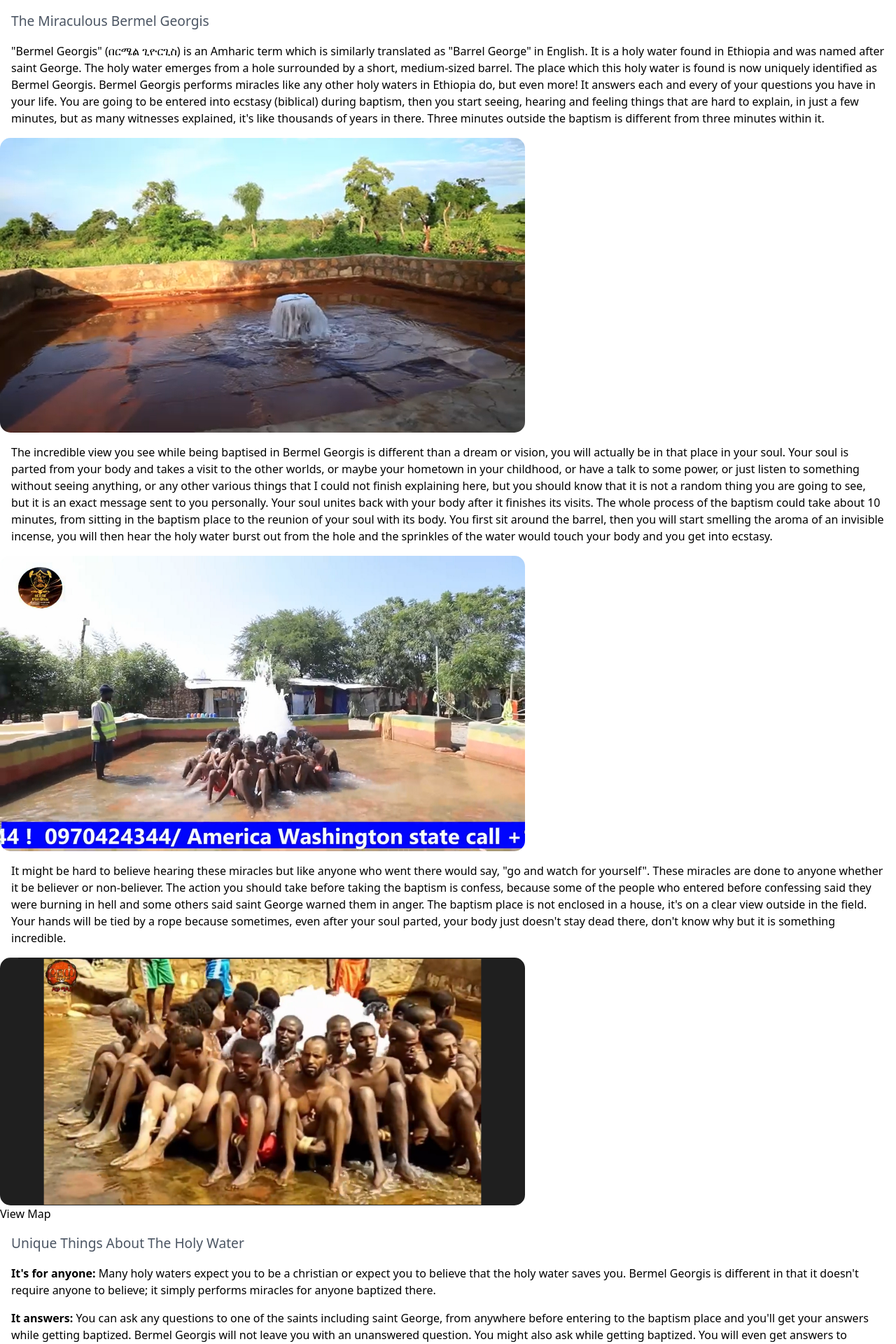
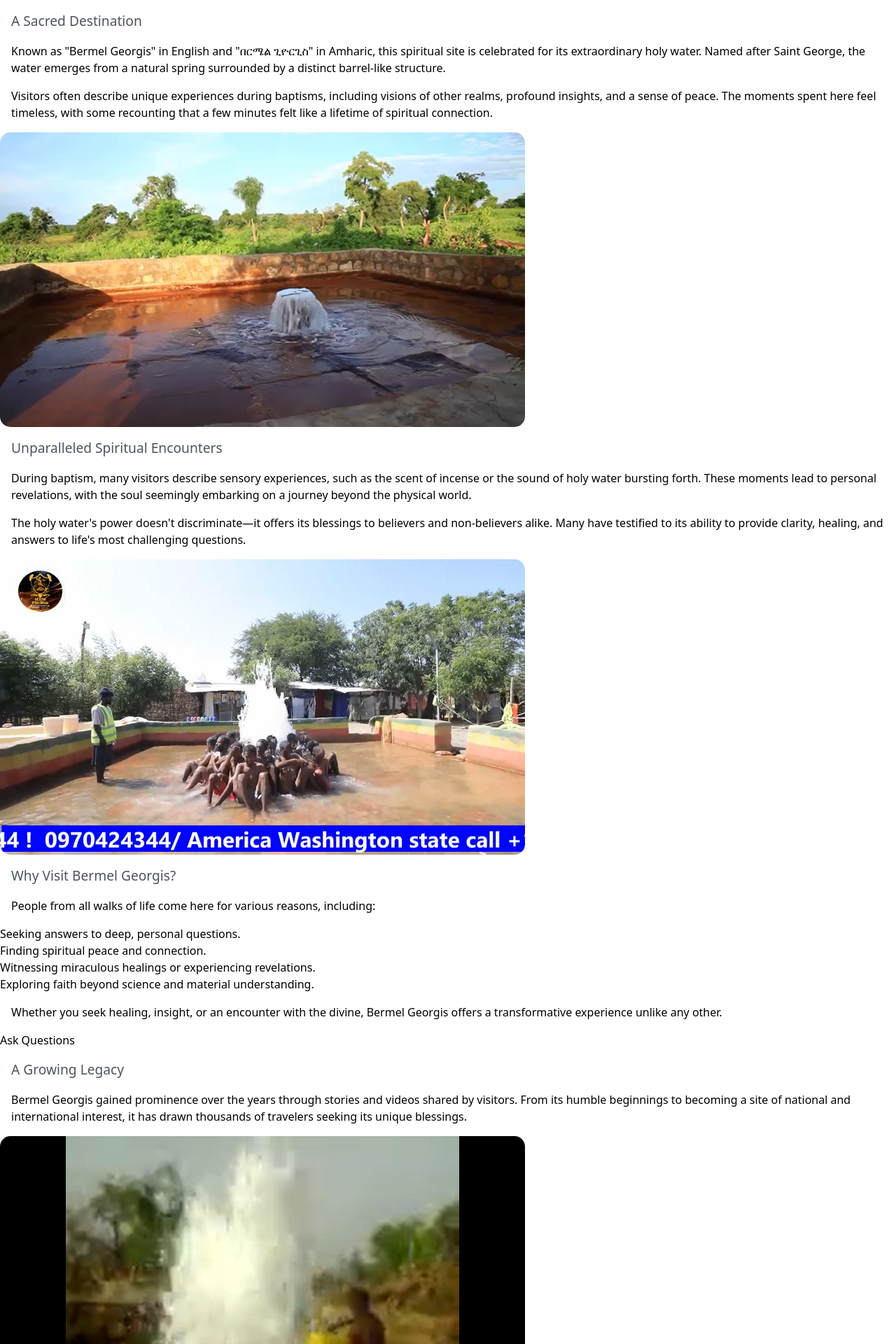
Before and after one commit to ManaIsrael/bermelgeorgis, a Next.js app: page / in a window 1280 px wide. Shown: the part 800-2720 px from the top of the page at 70% size. Built offline with nearby package versions, Linux system fonts and the light colour scheme.

Commit message:
enhance text to avoid keyword staffing

```diff
--- a/src/app/page.tsx
+++ b/src/app/page.tsx
@@ -6,7 +6,13 @@ export default function Home() {
     <div className="min-h-screen p-8 sm:p-20 font-sans">
       <main className="flex flex-col gap-8 sm:items-start">
         <section id="hero">
-            <video loop muted autoPlay preload="auto" aria-label="A muted background video showcasing the Bermel Georgis site.">
+          <video
+            loop
+            muted
+            autoPlay
+            preload="auto"
+            aria-label="A muted background video showcasing a baptism site in Ethiopia."
+          >
             <source src="bermel.mp4" type="video/mp4" />
             Your browser does not support this video.
           </video>
@@ -15,251 +21,114 @@ export default function Home() {
               Bermel Georgis &#40;Bermel Giorgis&#41;
             </h1>
             <p className="text-lg text-center">
-                A baptism site named after Saint George, the martyr. It is mainly known for parting a soul from its body, showing it incredible revelations like heaven and hell, and reuniting it back with its body.
+              A holy water site in Ethiopia, renowned for its spiritual impact. It&apos;s a place where visitors experience profound revelations and personal transformations.
             </p>
-              <Link href="/map" aria-label="Map page">Travel</Link>
+            <Link href="/map" aria-label="Map page">
+              Travel
+            </Link>
           </div>
         </section>
         <section>
           <article>
-              <h2>The Miraculous Bermel Georgis</h2>
-              <p>&quot;Bermel Georgis&quot; &#40;በርሜል ጊዮርጊስ&#41; is an Amharic term which is similarly
-                translated as &quot;Barrel George&quot; in English. It is a holy water
-                found in Ethiopia and was named after saint George. The holy water emerges
-                from a hole surrounded by a short, medium-sized barrel.
-                The place which this holy water is found is now uniquely
-                identified as Bermel Georgis. Bermel Georgis performs miracles like
-                any other holy waters in Ethiopia do, but even more! It answers each
-                and every of your questions you have in your life. You are going to
-                be entered into ecstasy &#40;biblical&#41; during baptism, then you start seeing, hearing and
-                feeling things that are hard to explain, in just a few minutes, but as
-                many witnesses explained, it&apos;s like thousands of years in there.
-                Three minutes outside the baptism is different from three minutes within it.
+            <h2>A Sacred Destination</h2>
+            <p>
+              Known as &quot;Bermel Georgis&quot; in English and &quot;በርሜል ጊዮርጊስ&quot; in Amharic, this spiritual site is celebrated for its extraordinary holy water. Named after Saint George, the water emerges from a natural spring surrounded by a distinct barrel-like structure.
             </p>
-
+            <p>
+              Visitors often describe unique experiences during baptisms, including visions of other realms, profound insights, and a sense of peace. The moments spent here feel timeless, with some recounting that a few minutes felt like a lifetime of spiritual connection.
+            </p>
             <Image
               className="m-4"
               src="/images/the-holy-water.png"
-                alt="Bermel Georgis holy water site"
+              alt="The holy water site in Bermel Georgis"
               width={750}
               height={500}
               loading="lazy"
             />
-
-              <p>The incredible view you see while being baptised in Bermel Georgis is
-                different than a dream or vision, you will actually be in that place in
-                your soul. Your soul is parted from your body and takes a visit to the
-                other worlds, or maybe your hometown in your childhood, or have a talk
-                to some power, or just listen to something without seeing anything, or
-                any other various things that I could not finish explaining here, but you
-                should know that it is not a random thing you are going to see, but it is an
-                exact message sent to you personally. Your
-                soul unites back with your body after it finishes its visits.
-                The whole process of the baptism could take about 10 minutes, from
-                sitting in the baptism place to the reunion of your soul with its body.
-                You first sit around the barrel, then you will start smelling the aroma of an
-                invisible incense, you will then hear the holy water burst out from the hole
-                and the sprinkles of the water would touch your body and you get into ecstasy.
+          </article>
+          <article>
+            <h2>Unparalleled Spiritual Encounters</h2>
+            <p>
+              During baptism, many visitors describe sensory experiences, such as the scent of incense or the sound of holy water bursting forth. These moments lead to personal revelations, with the soul seemingly embarking on a journey beyond the physical world.
             </p>
-
+            <p>
+              The holy water&apos;s power doesn&apos;t discriminate—it offers its blessings to believers and non-believers alike. Many have testified to its ability to provide clarity, healing, and answers to life&apos;s most challenging questions.
+            </p>
             <Image
               className="m-4"
               src="/images/men-baptising-in-bermel-georgis.png"
-                alt="Men during baptism in Bermel Gerogis"
+              alt="Visitors experiencing baptism in Bermel Georgis"
+              width={750}
+              height={500}
+              loading="lazy"
+            />
+          </article>
+          <article>
+            <h2>Why Visit Bermel Georgis?</h2>
+            <p>
+              People from all walks of life come here for various reasons, including:
+            </p>
+            <ul>
+              <li>Seeking answers to deep, personal questions.</li>
+              <li>Finding spiritual peace and connection.</li>
+              <li>Witnessing miraculous healings or experiencing revelations.</li>
+              <li>Exploring faith beyond science and material understanding.</li>
+            </ul>
+            <p>
+              Whether you seek healing, insight, or an encounter with the divine, Bermel Georgis offers a transformative experience unlike any other.
+            </p>
+            <Link
+              href="/faq"
+              className="text-white text-lg font-bold bg-black bg-opacity-40 p-4 block hover:bg-opacity-50"
+            >
+              Ask Questions
+            </Link>
+          </article>
+          <article>
+            <h2>A Growing Legacy</h2>
+            <p>
+              Bermel Georgis gained prominence over the years through stories and videos shared by visitors. From its humble beginnings to becoming a site of national and international interest, it has drawn thousands of travelers seeking its unique blessings.
+            </p>
+            <Image
+              className="m-4"
+              src="/images/bermel-georgis-2019.png"
+              alt="Snapshot of Bermel Georgis from 2019"
               width={750}
               height={500}
               loading="lazy"
             />
             <p>
-                It might be hard to believe hearing these miracles but like anyone
-                who went there would say, &quot;go and watch for yourself&quot;.
-                These miracles are done to anyone whether it be believer or
-                non-believer. The action you should take before taking the baptism is confess,
-                because some of the people who entered before confessing said they were
-                burning in hell and some others said saint George warned them in anger.
-                The baptism place is not enclosed in a house,
-                it&apos;s on a clear view outside in the field. Your hands will be tied by a rope
-                because sometimes, even after your soul parted, your body just doesn&apos;t stay dead there,
-                don&apos;t know why but it is something incredible.
+              The site continues to grow in popularity, with visitors witnessing the power of its holy water and sharing their experiences across various platforms.
             </p>
-
+            <Link
+              href="/about"
+              className="text-white text-lg font-bold bg-black bg-opacity-40 p-4 block hover:bg-opacity-50"
+            >
+              Learn More
+            </Link>
+          </article>
+          <article>
+            <h2>The Foundation Story</h2>
+            <p>
+              Bermel Georgis emerged unexpectedly in 2014 when locals discovered the unique properties of its water. Initially intended for agriculture, the water defied expectations by proving unsuitable for everyday use, instead revealing its spiritual significance.
+            </p>
+            <p>
+              Its association with Saint George and its miraculous effects have made it a revered site. Over time, it has transformed into a destination for those seeking faith, healing, and answers to life&apos;s mysteries.
+            </p>
             <Image
               className="m-4"
-                src="/images/men-baptising-hands-tied.png"
-                alt="people hands tied with rope during baptism"
+              src="/images/interview-with-the-arc-holder-priest.png"
+              alt="Interview with a priest about Bermel Georgis"
               width={750}
               height={500}
               loading="lazy"
             />
-
-              <div className="my-10 text-center">
             <Link
-                href="/map"
-                className="text-white text-lg font-bold bg-black bg-opacity-40 p-4 block  hover:bg-opacity-50"
-                >
-                  View Map
-                </Link>
-              </div>
-            </article>
-            <article>
-              <h2>Unique Things About The Holy Water</h2>
-              <p>
-                <strong>It&apos;s for anyone:</strong> Many holy waters expect you to be a
-                christian or expect you to believe that the holy water saves you.
-                Bermel Georgis is different in that it doesn&apos;t require anyone to believe;
-                it simply performs miracles for anyone baptized there.
-              </p>
-              <p>
-                <strong>It answers:</strong> You can ask any questions to one of the saints including saint George,
-                from anywhere before entering to the baptism place and you&apos;ll get your answers while getting baptized.
-                Bermel Georgis will not leave you with an unanswered question. You might also ask while getting baptized.
-                You will even get answers to questions you had in your life even before you knew Bermel Georgis.
-              </p>
-              <p>
-                <strong>Reveals Mysteries:</strong> Many things including heaven and hell are
-                mysterous for many of us while we live on this earth. Bermel Georgis reveals mysteries
-                that are important to us whether we ask for them or not.
-              </p>
-              <p>
-                <strong>Intercede for the dead:</strong> Bermel Georgis may show you your beloved
-                ones that passed away. If they were judged to burn in hell, one of the saints
-                might tell you to do good things on earth in their name, so that they will be saved.
-                If Saint George didn&apos;t show you these people on his own, you might ask him to.
-              </p>
-
-              <div className="my-10 text-center">
-                <Link
-                href="/about"
+              href="/contact"
               className="text-white text-lg font-bold bg-black bg-opacity-40 p-4 block hover:bg-opacity-50"
             >
-                  More
+              Contact Us
             </Link>
-              </div>
-            </article>
-            <article>
-              <h2>Reasons To Go To Bermel Georgis</h2>
-              <p>
-                The reason you might want to go to Bermel Georgis lies within you.
-                But I will try to point out the reasons I think many people would want to
-                go there.
-              </p>
-              <ol>
-                <li>
-                  The first and the most reason for you to go to Bermel Georgis could be
-                  to find answers to the hardest questions in your life, like I tried to
-                  explain earlier.
-                </li>
-                <li>
-                  Second reason is, if you want to be with God inside his palace forever. I said
-                  this because Bermel Georgis won&apos;t leave you without teaching you the most
-                  important lesson for your forever life.
-                </li>
-                <li>
-                  If you want to see and talk to God and the saints according to your capability, if you want to
-                  know what is like to be in paradise or hell, if you want to see someone you wish, or any other.
-                </li>
-                <li>
-                  If you want to be healed from any kind of pain or disability or mental issues.
-                  Or if you want someone to be healed from these kinds of illnesses. Many holy waters
-                  in Ethiopia are very well known in healing any types of illnesses.
-                </li>
-                <li>
-                  If you are an atheist and you could not find anyone on earth to convince you that
-                  there are things that are beyond science could explain.
-                </li>
-              </ol>
-              <p>
-                It doesn&apos;t end here. Bermel Georgis performs the same miracle like other
-                miraculous holy waters in Ethiopia, and adds its own uniqueness. It is like leaving
-                behind all your stresses, complexities and burdens there and get back to home peacefully.
-              </p>
-
-              <div className="my-10 text-center">
-                <Link
-                href="/faq"
-                className="text-white text-lg font-bold bg-black bg-opacity-40 p-4 block  hover:bg-opacity-50"
-                >
-                  Ask
-                </Link>
-              </div>
-            </article>
-            <article>
-              <h2>The Popularity of Bermel Georgis</h2>
-              <p>
-                A few individuals started posting videos of the holy water on YouTube around 2019, maybe earlier,
-                but they didn&apos;t get many views.
-                They were using terms like &quot;The holy water that shows hell&quot;, in the Amharic language.
-                Popular channels like Travel Ethiopia also posted video of Bermel Georgis which had many viewers.
-                Video posts of it on YouTube increased over time and the number of viewers also increased.
-                Day by day, the popularity of the holy water and the number of travelers to the place increased highly.
-                It led to the foundation of travel agencies and YouTube medias specificaly created for Bermel Georgis.
-                Very high number of people specially Ethiopians and Ethiopian diasporas are traveling daily and those who already went
-                are witnessing the incredible miracles of the holy water, Bermel Georgis. It could have been more if contents were also
-                made in other languages other than Ethiopian.
-              </p>
-
-              <Image
-                className="m-4"
-                src="/images/bermel-georgis-2019.png"
-                alt="Snapshot from 2019 YouTube video about Bermel Georgis"
-                width={750}
-                height={500}
-                loading="lazy"
-              />
-              <p><a href="https://www.youtube.com/watch?v=kXvy8zETxL4" className="text-blue-500 hover:text-purple-950 underline my-4" aria-label="The 2019 Bermel Georgis baptism YouTube video">November 2019 YouTube video showcasing baptism in Bermel Georgis</a></p>
-
-              <Image
-                className="m-4"
-                src="/images/the-holy-water-eleven.png"
-                alt="Snapshot from Travel Ethiopia YouTube video about Bermel Georgis"
-                width={750}
-                height={500}
-                loading="lazy"
-              />
-              <p><a href="https://www.youtube.com/watch?v=j4wf0wP09XQ&t=189s" className="text-blue-500 hover:text-purple-950 underline my-4"
-              aria-label="Bermel Georgis video from Travel Ethiopia YouTube channel."
-              >Video showcasing Bermel Georgis site from Travel Ethiopia YouTube channel.</a></p>
-            </article>
-            <article>
-              <h2>The Foundation of Bermel Georgis</h2>
-              <p>
-                The arc of Saint George entered the church of Mother Virgin Mary
-                in 27/07/2002 E.C. &#40;March 2010 G.C.&#41; which is found in Quara where
-                Bermel Georgis is now located. 4 years later, in 2006 E.C. &#40;2014 G.C.&#41;,
-                the holy water emerged when the government of Ethiopia dug the ground in
-                plan of getting pure water for a plantation purpose for the three kebeles
-                &#40;neighbourhood&#41;. The local people tried to
-                use it for watering plants but
-                it dried them, they tried it to make dough but it made the dough to flow out excessively,
-                they tried to boil foods like lentil but it didn&apos;t cook them, also the
-                government concluded the water wouldn&apos;t be for anything they intended it
-                for after doing some research on it.
-                So they made sure it was for a baptism purpose just as Priest Asfaw Agete&apos;s vision which
-                he had in a hospital in 2010 G.C. that this holy water will emerge.
-                There was some debate in naming the holy water but ultimately decided
-                to name it after Saint George. The amazing thing is the holy
-                water started to grow the plants around it and it didn&apos;t dry them
-                after it began to be used for baptism. Bermel Georgis was not known to the
-                majority of the public until people started to post videos of it on YouTube.
-              </p>
-
-              <Image
-                className="m-4"
-                src="/images/interview-with-the-arc-holder-priest.png"
-                alt="Memhir Tesfaye Abera interviewing the priest who is now responsible of Bermel Georgis and the first to witness the foundation of the holy water"
-                width={750}
-                height={500}
-                loading="lazy"
-              />
-
-              <div className="my-10 text-center">
-                <Link
-                href="/contact"
-                className="text-white text-lg font-bold bg-black bg-opacity-40 p-4 block  hover:bg-opacity-50"
-                >
-                  Contact
-                </Link>
-              </div>
           </article>
         </section>
       </main>
```
Lines whose indentation alone changed are shown as unchanged.
